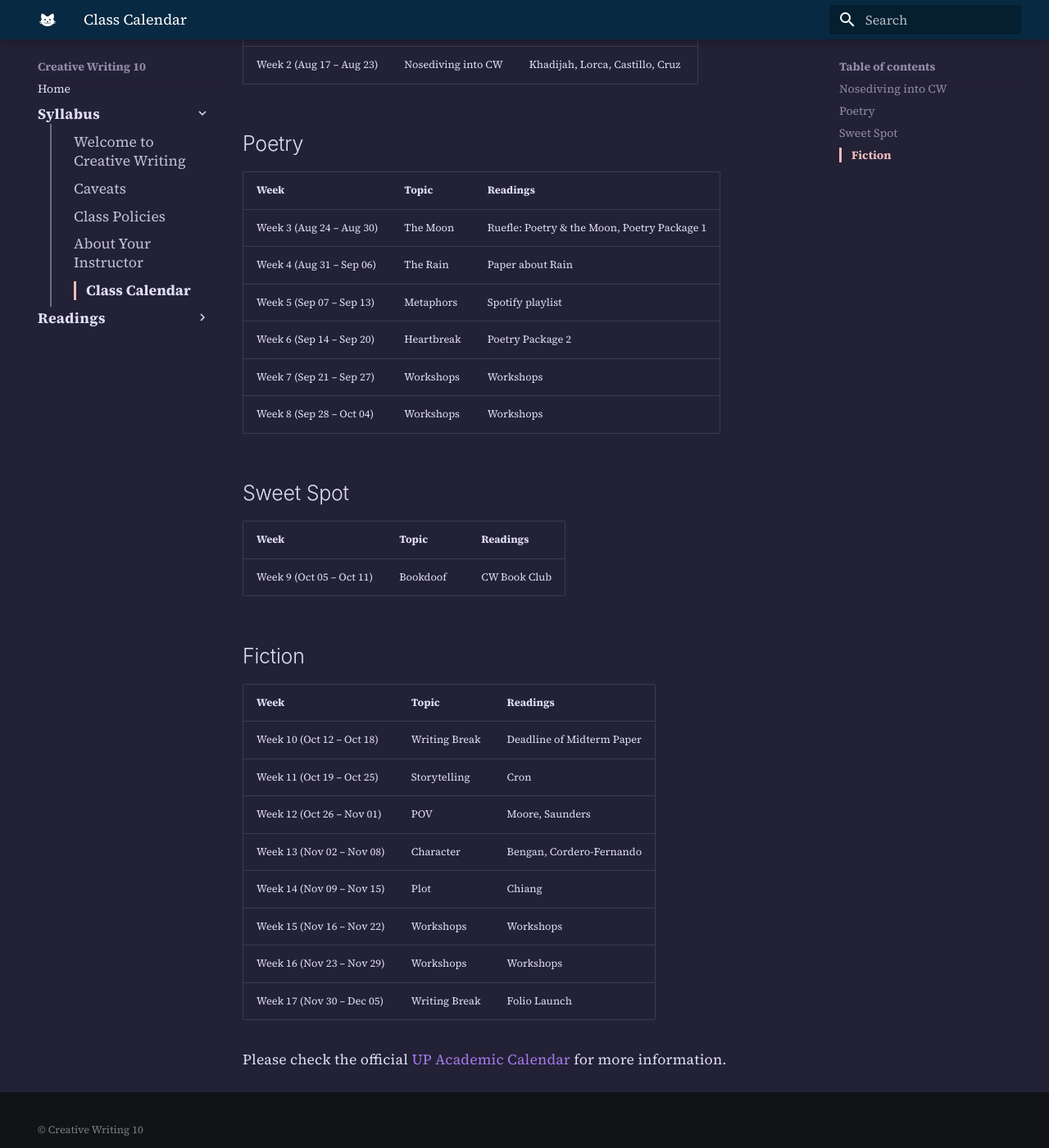
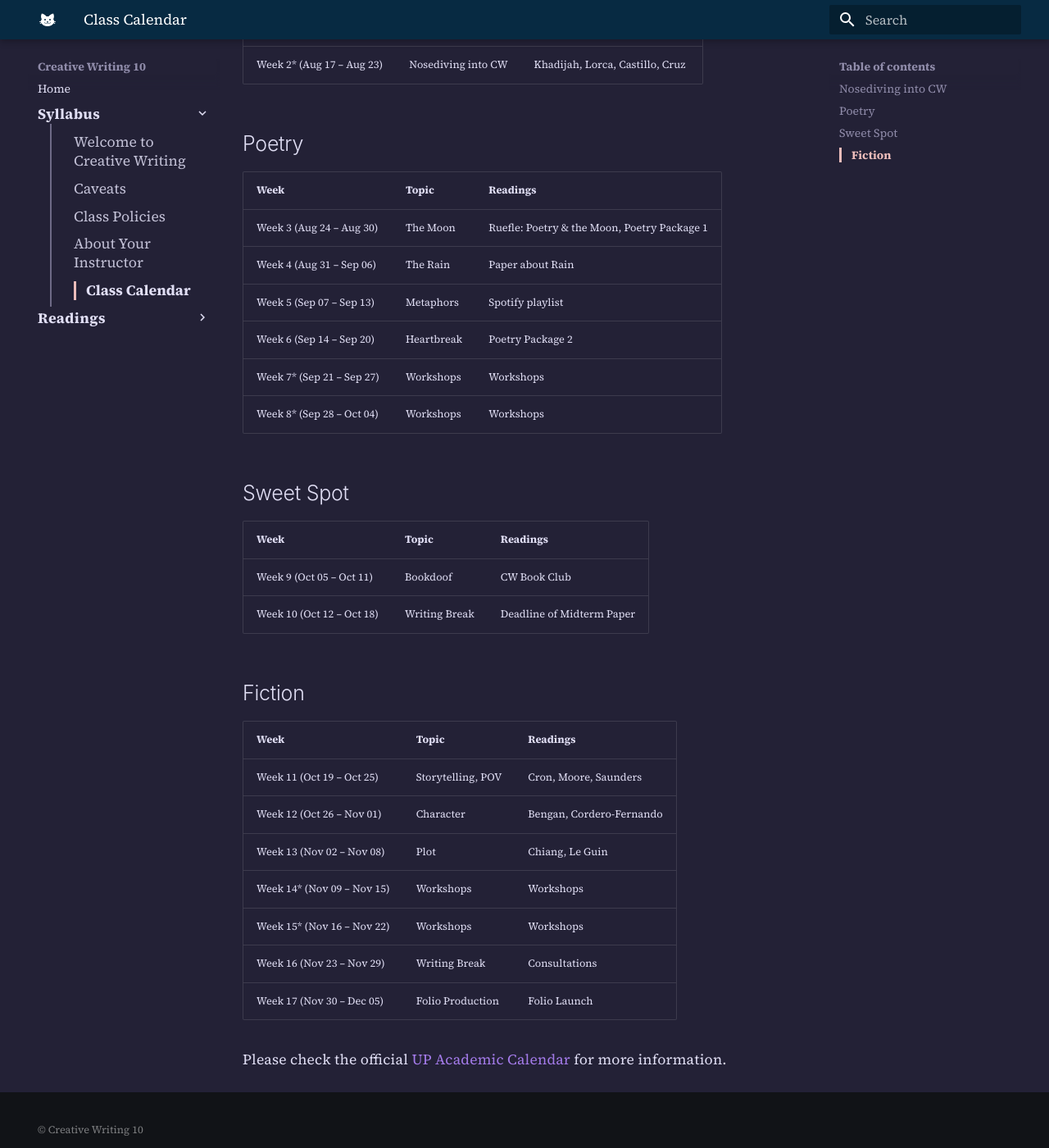
Before and after one commit to mickeybalili/cw10, an MkDocs documentation site: the page built from docs/01-syllabus/05-calendar.md, in a window 1280 px wide and 1400 px high, scrolled down 397 px. Shown: the whole window at 82% size. Built offline with MkDocs 1.6.1 and Material for MkDocs 9.7.7, drawn with Linux system fonts in a browser that asks for light colours.

Commit message:
Update syllabus calendar with week adjustments

```diff
--- a/docs/01-syllabus/05-calendar.md
+++ b/docs/01-syllabus/05-calendar.md
@@ -6,7 +6,7 @@ Here is our idealistic & quixotic class calendar for this semester. This might a
 | Week | Topic| Readings |
 | :--- | :--- | :--- |
 | Week 1 (Aug 10 – Aug 16) |Enlistment Period | Prepare Class Tools & Materials|
-| Week 2 (Aug 17 – Aug 23) |Nosediving into CW |  Khadijah, Lorca, Castillo, Cruz |
+| Week 2* (Aug 17 – Aug 23) |Nosediving into CW |  Khadijah, Lorca, Castillo, Cruz |
 
 ## Poetry
 | Week | Topic| Readings |
@@ -15,24 +15,24 @@ Here is our idealistic & quixotic class calendar for this semester. This might a
 | Week 4 (Aug 31 – Sep 06) | The Rain | Paper about Rain |
 | Week 5 (Sep 07 – Sep 13) | Metaphors | Spotify playlist |
 | Week 6 (Sep 14 – Sep 20) | Heartbreak | Poetry Package 2 |
-| Week 7 (Sep 21 – Sep 27) | Workshops| Workshops |
-| Week 8 (Sep 28 – Oct 04) | Workshops | Workshops |
+| Week 7* (Sep 21 – Sep 27) | Workshops| Workshops |
+| Week 8* (Sep 28 – Oct 04) | Workshops | Workshops |
 
 ## Sweet Spot
 | Week | Topic| Readings |
 | :--- | :--- | :--- |
 | Week 9 (Oct 05 – Oct 11) | Bookdoof | CW Book Club |
+| Week 10 (Oct 12 – Oct 18) | Writing Break | Deadline of Midterm Paper |
 
 ## Fiction
 | Week | Topic| Readings |
 | :--- | :--- | :--- |
-| Week 10 (Oct 12 – Oct 18) | Writing Break | Deadline of Midterm Paper |
-| Week 11 (Oct 19 – Oct 25) |Storytelling | Cron |
-| Week 12 (Oct 26 – Nov 01) | POV | Moore, Saunders |
-| Week 13 (Nov 02 – Nov 08) | Character | Bengan, Cordero-Fernando |
-| Week 14 (Nov 09 – Nov 15) | Plot | Chiang |
-| Week 15 (Nov 16 – Nov 22) |Workshops | Workshops |, Le Guin
-| Week 16 (Nov 23 – Nov 29) |Workshops | Workshops |
-| Week 17 (Nov 30 – Dec 05) | Writing Break | Folio Launch
+| Week 11 (Oct 19 – Oct 25) |Storytelling, POV | Cron, Moore, Saunders |
+| Week 12 (Oct 26 – Nov 01) | Character | Bengan, Cordero-Fernando |
+| Week 13 (Nov 02 – Nov 08) | Plot | Chiang, Le Guin |
+| Week 14* (Nov 09 – Nov 15) |Workshops | Workshops |
+| Week 15* (Nov 16 – Nov 22) |Workshops | Workshops |
+| Week 16 (Nov 23 – Nov 29) |Writing Break | Consultations |
+| Week 17 (Nov 30 – Dec 05) | Folio Production | Folio Launch
 
 Please check the official [UP Academic Calendar](https://upd.edu.ph/academics/academic-calendar-2/) for more information.
```
